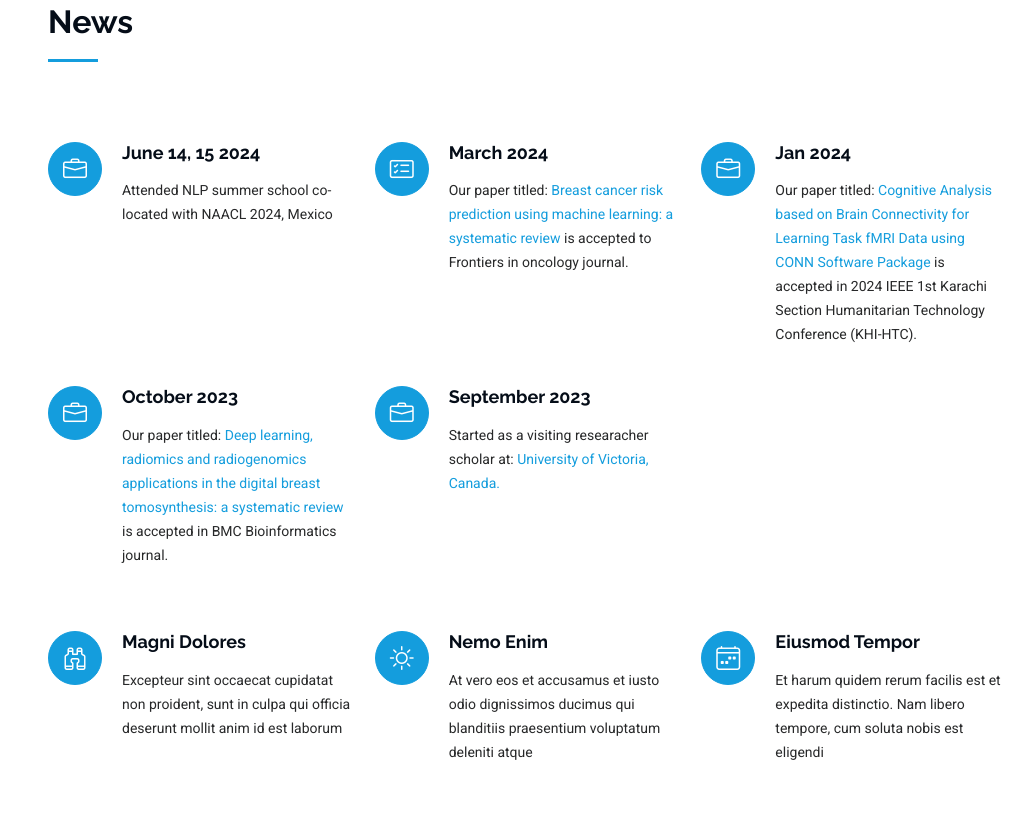
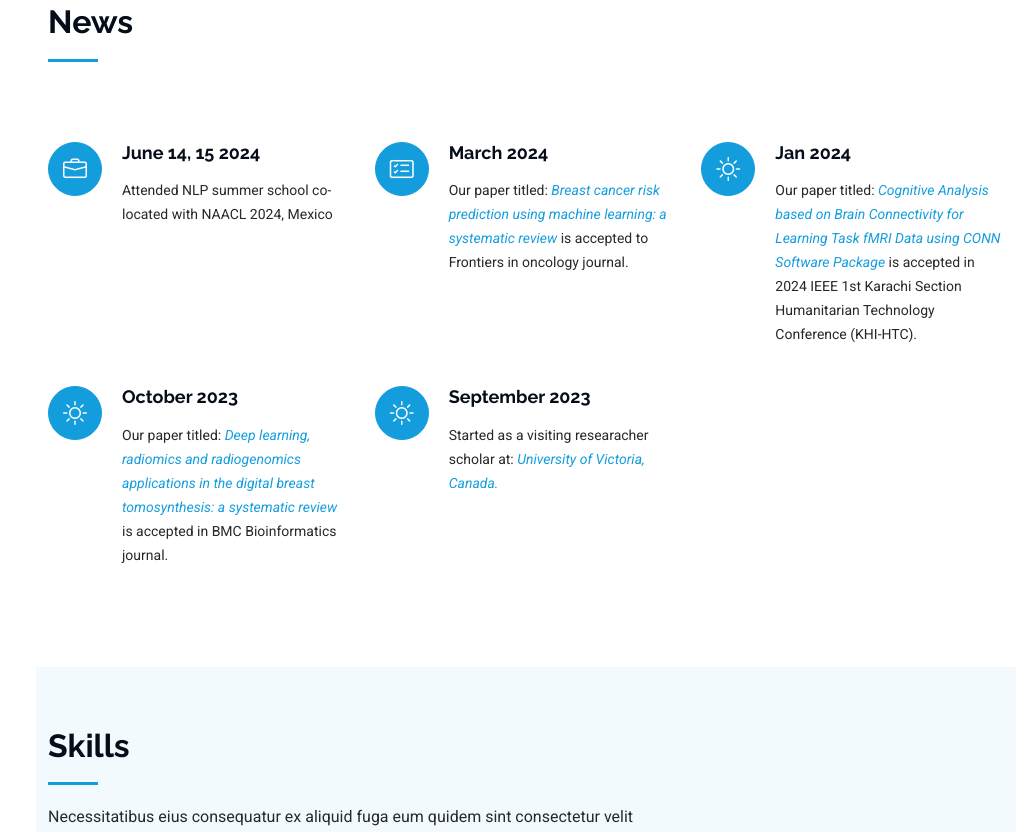
Before and after one commit to sadam-st/s, a plain HTML site: page index.html in a window 1280 px wide. Shown: the part 1530-2362 px from the top of the page, without its empty margins (264-1280 px from the left). Drawn offline with Linux system fonts and the light colour scheme.

Commit message:
Update index.html

```diff
--- a/index.html
+++ b/index.html
@@ -231,7 +231,7 @@
           <div>
             <h4 class="title">March 2024</h4>
             <p class="description">
-            Our paper titled: <a href="https://www.frontiersin.org/journals/oncology/articles/10.3389/fonc.2024.1343627/full" target="_blank">Breast cancer risk prediction using machine learning: a systematic review</a> is accepted to Frontiers in oncology journal.
+            Our paper titled: <a href="https://www.frontiersin.org/journals/oncology/articles/10.3389/fonc.2024.1343627/full" target="_blank"><em>Breast cancer risk prediction using machine learning: a systematic review</em></a> is accepted to Frontiers in oncology journal.
           </p>
           </div>
         </div><!-- End Service Item -->
@@ -252,11 +252,11 @@
           </div><!-- End Service Item -->
 
           <div class="col-lg-4 col-md-6 service-item d-flex" data-aos="fade-up" data-aos-delay="100">
-            <div class="icon flex-shrink-0"><i class="bi bi-briefcase"></i></div>
+            <div class="icon flex-shrink-0"><i class="bi bi-brightness-high"></i></div>
             <div>
               <h4 class="title">Jan 2024</h4>
               <p class="description">
-                Our paper titled: <a href="https://ieeexplore.ieee.org/abstract/document/10482112" target="_blank">Cognitive Analysis based on Brain Connectivity for Learning Task fMRI Data using CONN Software Package</a> is accepted in 2024 IEEE 1st Karachi Section Humanitarian Technology Conference (KHI-HTC).
+                Our paper titled: <a href="https://ieeexplore.ieee.org/abstract/document/10482112" target="_blank"><em>Cognitive Analysis based on Brain Connectivity for Learning Task fMRI Data using CONN Software Package</em></a> is accepted in 2024 IEEE 1st Karachi Section Humanitarian Technology Conference (KHI-HTC).
               </p>
             </div>
           </div>
@@ -264,52 +264,24 @@
 
 
           <div class="col-lg-4 col-md-6 service-item d-flex" data-aos="fade-up" data-aos-delay="100">
-            <div class="icon flex-shrink-0"><i class="bi bi-briefcase"></i></div>
+            <div class="icon flex-shrink-0"><i class="bi bi-brightness-high"></i></div>
             <div>
               <h4 class="title">October 2023</h4>
               <p class="description">
-                Our paper titled: <a href="https://link.springer.com/article/10.1186/s12859-023-05515-6" target="_blank">Deep learning, radiomics and radiogenomics applications in the digital breast tomosynthesis: a systematic review</a> is accepted in BMC Bioinformatics journal.
+                Our paper titled: <a href="https://link.springer.com/article/10.1186/s12859-023-05515-6" target="_blank"><em>Deep learning, radiomics and radiogenomics applications in the digital breast tomosynthesis: a systematic review</em></a> is accepted in BMC Bioinformatics journal.
               </p>
             </div>
           </div>
 
           <div class="col-lg-4 col-md-6 service-item d-flex" data-aos="fade-up" data-aos-delay="100">
-            <div class="icon flex-shrink-0"><i class="bi bi-briefcase"></i></div>
+            <div class="icon flex-shrink-0"><i class="bi bi-brightness-high"></i></div>
             <div>
               <h4 class="title">September 2023</h4>
               <p class="description">
-                Started as a visiting researacher scholar at: <a href="https://www.uvic.ca" target="_blank"> University of Victoria, Canada.
+                Started as a visiting researacher scholar at: <a href="https://www.uvic.ca" target="_blank"> <em>University of Victoria, Canada.</em>
               </p>
             </div>
           </div>
-
-
-
-          <div class="col-lg-4 col-md-6 service-item d-flex" data-aos="fade-up" data-aos-delay="400">
-            <div class="icon flex-shrink-0"><i class="bi bi-binoculars"></i></div>
-            <div>
-              <h4 class="title"><a href="service-details.html" class="stretched-link">Magni Dolores</a></h4>
-              <p class="description">Excepteur sint occaecat cupidatat non proident, sunt in culpa qui officia deserunt mollit anim id est laborum</p>
-            </div>
-          </div><!-- End Service Item -->
-
-          <div class="col-lg-4 col-md-6 service-item d-flex" data-aos="fade-up" data-aos-delay="500">
-            <div class="icon flex-shrink-0"><i class="bi bi-brightness-high"></i></div>
-            <div>
-              <h4 class="title"><a href="service-details.html" class="stretched-link">Nemo Enim</a></h4>
-              <p class="description">At vero eos et accusamus et iusto odio dignissimos ducimus qui blanditiis praesentium voluptatum deleniti atque</p>
-            </div>
-          </div><!-- End Service Item -->
-
-          <div class="col-lg-4 col-md-6 service-item d-flex" data-aos="fade-up" data-aos-delay="600">
-            <div class="icon flex-shrink-0"><i class="bi bi-calendar4-week"></i></div>
-            <div>
-              <h4 class="title"><a href="service-details.html" class="stretched-link">Eiusmod Tempor</a></h4>
-              <p class="description">Et harum quidem rerum facilis est et expedita distinctio. Nam libero tempore, cum soluta nobis est eligendi</p>
-            </div>
-          </div><!-- End Service Item -->
-
-        </div>
 
       </div>
 
```
